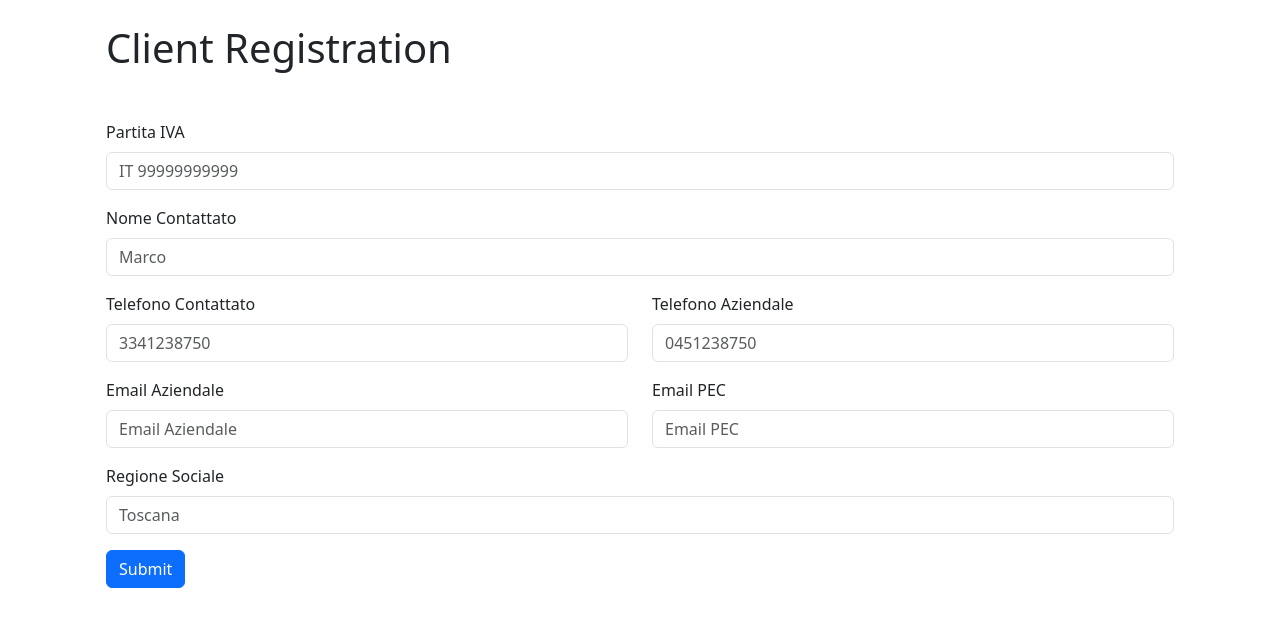
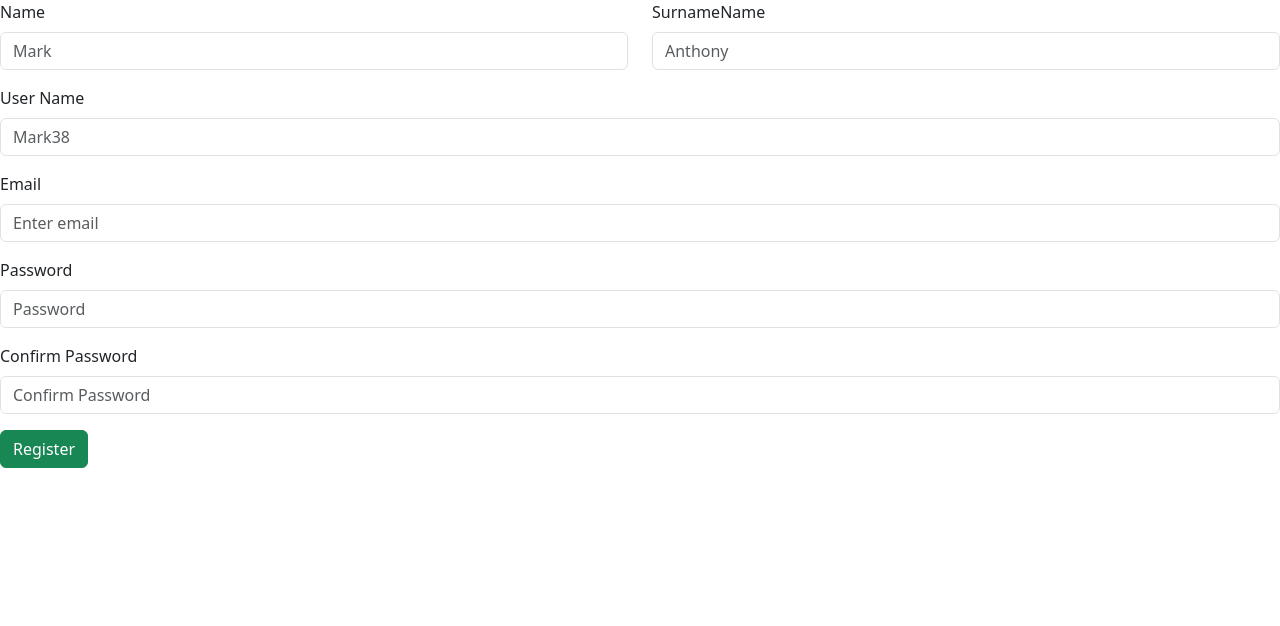
Before and after one commit to IsuruFerna/epicode-ultimo-BW-Front-end, a React (Create React App) app: page /register in a window 1280 px wide. Shown: the top 626 px of the page. Built offline with nearby package versions, Linux system fonts and the light colour scheme.

Commit message:
user can register: redirects to login page

```diff
--- a/src/App.tsx
+++ b/src/App.tsx
@@ -2,9 +2,10 @@ import React from "react";
 import "./App.css";
 import "bootstrap/dist/css/bootstrap.min.css";
 import { LoginPage } from "./pages/LoginPage";
-import RegisterPage from "./pages/RegisterPage";
+import RegisterClientPage from "./pages/RegisterClientPage";
 import { BrowserRouter, Route, Routes } from "react-router-dom";
 import HomePage from "./pages/HomePage";
+import RegisterPage from "./pages/RegisterPage";
 
 function App() {
    return (
@@ -13,6 +14,7 @@ function App() {
             <Route element={<HomePage />} path="/" />
             <Route element={<LoginPage />} path="/login" />
             <Route element={<RegisterPage />} path="/register" />
+            <Route element={<RegisterClientPage />} path="/registerClient" />
          </Routes>
       </BrowserRouter>
    );
--- a/src/components/LoginFormComponent.tsx
+++ b/src/components/LoginFormComponent.tsx
@@ -10,7 +10,7 @@ function LoginFormComponent() {
       password: string;
    };
 
-   const { getUser, setUser } = useLocalStorage("value");
+   const { setUser } = useLocalStorage("value");
 
    const navigate = useNavigate();
 
@@ -26,6 +26,7 @@ function LoginFormComponent() {
       });
    };
 
+   // when user loggedIn, saves token in localStorage and regirect to home page
    const handleSubmit = async (e: React.FormEvent) => {
       e.preventDefault();
 
--- /dev/null
+++ b/src/components/UserRegisterComp.tsx
@@ -0,0 +1,140 @@
+import { useState } from "react";
+import Button from "react-bootstrap/Button";
+import Col from "react-bootstrap/Col";
+import Form from "react-bootstrap/Form";
+import Row from "react-bootstrap/Row";
+import { useNavigate } from "react-router-dom";
+
+function UserRegisterComp() {
+   type UserRegisterForm = {
+      name: string;
+      surname: string;
+      username: string;
+      email: string;
+      password: string;
+      confirm: string;
+      role: string;
+   };
+
+   const [formData, setFormData] = useState<UserRegisterForm>({
+      name: "",
+      surname: "",
+      username: "",
+      email: "",
+      password: "",
+      confirm: "",
+      role: "user",
+   });
+
+   const navigate = useNavigate();
+
+   const handleInputChange = (e: React.ChangeEvent<HTMLInputElement>) => {
+      setFormData({
+         ...formData,
+         [e.target.name]: e.target.value,
+      });
+   };
+
+   const handleSubmit = async (e: React.FormEvent) => {
+      e.preventDefault();
+
+      // check password
+      if (formData.confirm !== formData.password) {
+         alert("Password does not match to confimation!");
+      }
+
+      try {
+         const response = await fetch(
+            process.env.REACT_APP_BE_URL + "/auth/register",
+            {
+               method: "POST",
+               body: JSON.stringify(formData),
+               headers: { "Content-type": "application/json" },
+            }
+         );
+         if (response.ok) {
+            navigate("/login");
+         }
+      } catch (error) {
+         console.log(error);
+      }
+
+      console.log(formData);
+   };
+
+   return (
+      <Form onSubmit={handleSubmit}>
+         <Row className="mb-3">
+            <Form.Group as={Col} controlId="formGridName">
+               <Form.Label>Name</Form.Label>
+               <Form.Control
+                  name="name"
+                  onChange={handleInputChange}
+                  value={formData.name}
+                  placeholder="Mark"
+               />
+            </Form.Group>
+
+            <Form.Group as={Col} controlId="formGridSurname">
+               <Form.Label>Surname</Form.Label>
+               <Form.Label>Name</Form.Label>
+               <Form.Control
+                  name="surname"
+                  onChange={handleInputChange}
+                  value={formData.surname}
+                  placeholder="Anthony"
+               />
+            </Form.Group>
+         </Row>
+
+         <Form.Group className="mb-3" controlId="formGridUsername">
+            <Form.Label>User Name</Form.Label>
+            <Form.Control
+               name="username"
+               onChange={handleInputChange}
+               value={formData.username}
+               placeholder="Mark38"
+            />
+         </Form.Group>
+
+         <Form.Group className="mb-3" controlId="formGridEmail">
+            <Form.Label>Email</Form.Label>
+            <Form.Control
+               name="email"
+               onChange={handleInputChange}
+               value={formData.email}
+               type="email"
+               placeholder="Enter email"
+            />
+         </Form.Group>
+
+         <Form.Group className="mb-3" controlId="formGridPassword">
+            <Form.Label>Password</Form.Label>
+            <Form.Control
+               name="password"
+               onChange={handleInputChange}
+               value={formData.password}
+               type="password"
+               placeholder="Password"
+            />
+         </Form.Group>
+
+         <Form.Group className="mb-3" controlId="formGridPasswordConfirm">
+            <Form.Label>Confirm Password</Form.Label>
+            <Form.Control
+               name="confirm"
+               onChange={handleInputChange}
+               value={formData.confirm}
+               type="password"
+               placeholder="Confirm Password"
+            />
+         </Form.Group>
+
+         <Button variant="success" type="submit">
+            Register
+         </Button>
+      </Form>
+   );
+}
+
+export default UserRegisterComp;
--- /dev/null
+++ b/src/pages/RegisterClientPage.tsx
@@ -0,0 +1,19 @@
+import { Col, Container, Row } from "react-bootstrap";
+import ClientRegisterFormComp from "../components/ClientRegisterFormComp";
+
+const RegisterClientPage = () => {
+   return (
+      <>
+         <Container>
+            <Row>
+               <Col className="m-4">
+                  <h1 className="mb-5">Client Registration</h1>
+                  <ClientRegisterFormComp />
+               </Col>
+            </Row>
+         </Container>
+      </>
+   );
+};
+
+export default RegisterClientPage;
--- a/src/pages/RegisterPage.tsx
+++ b/src/pages/RegisterPage.tsx
@@ -1,19 +1,7 @@
-import { Col, Container, Row } from "react-bootstrap";
-import ClientRegisterFormComp from "../components/ClientRegisterFormComp";
+import UserRegisterComp from "../components/UserRegisterComp";
 
-const RegisterPage = () => {
-   return (
-      <>
-         <Container>
-            <Row>
-               <Col className="m-4">
-                  <h1 className="mb-5">Client Registration</h1>
-                  <ClientRegisterFormComp />
-               </Col>
-            </Row>
-         </Container>
-      </>
-   );
-};
+function RegisterPage() {
+   return <UserRegisterComp />;
+}
 
 export default RegisterPage;
```
